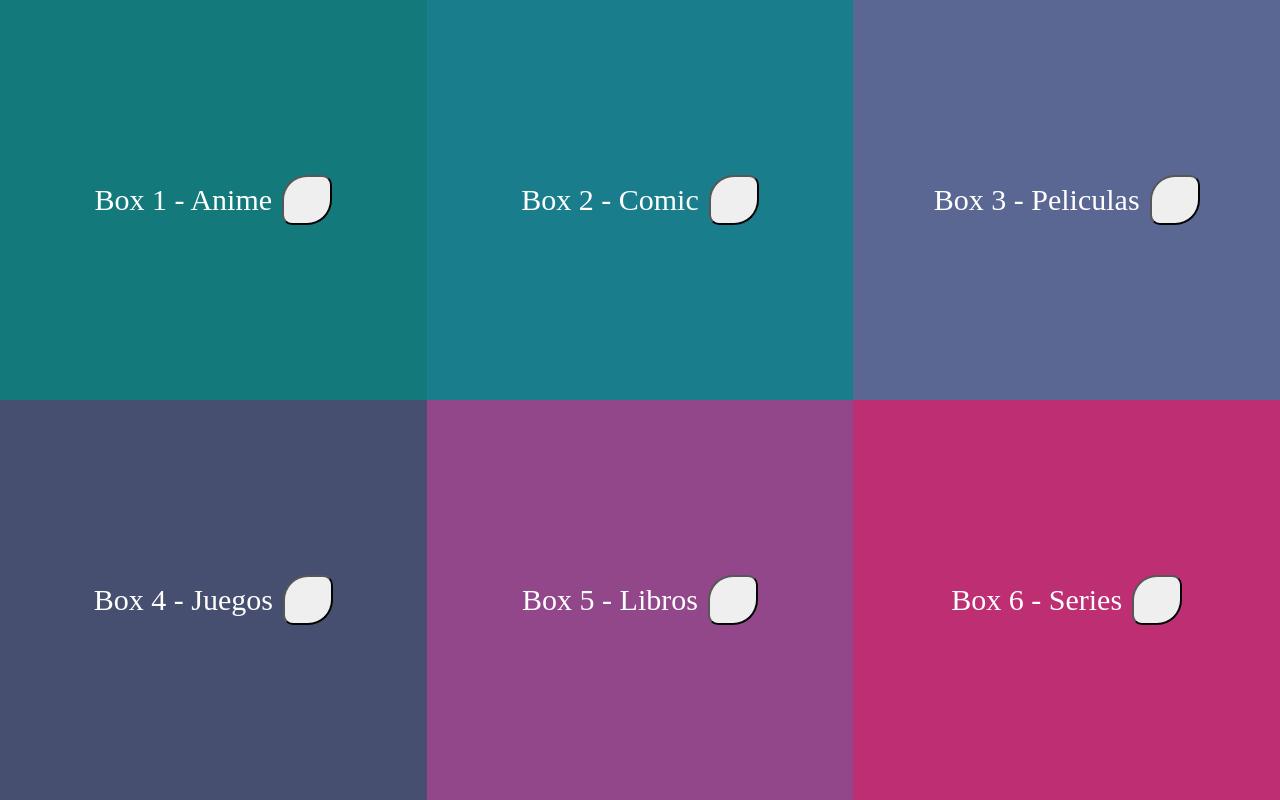
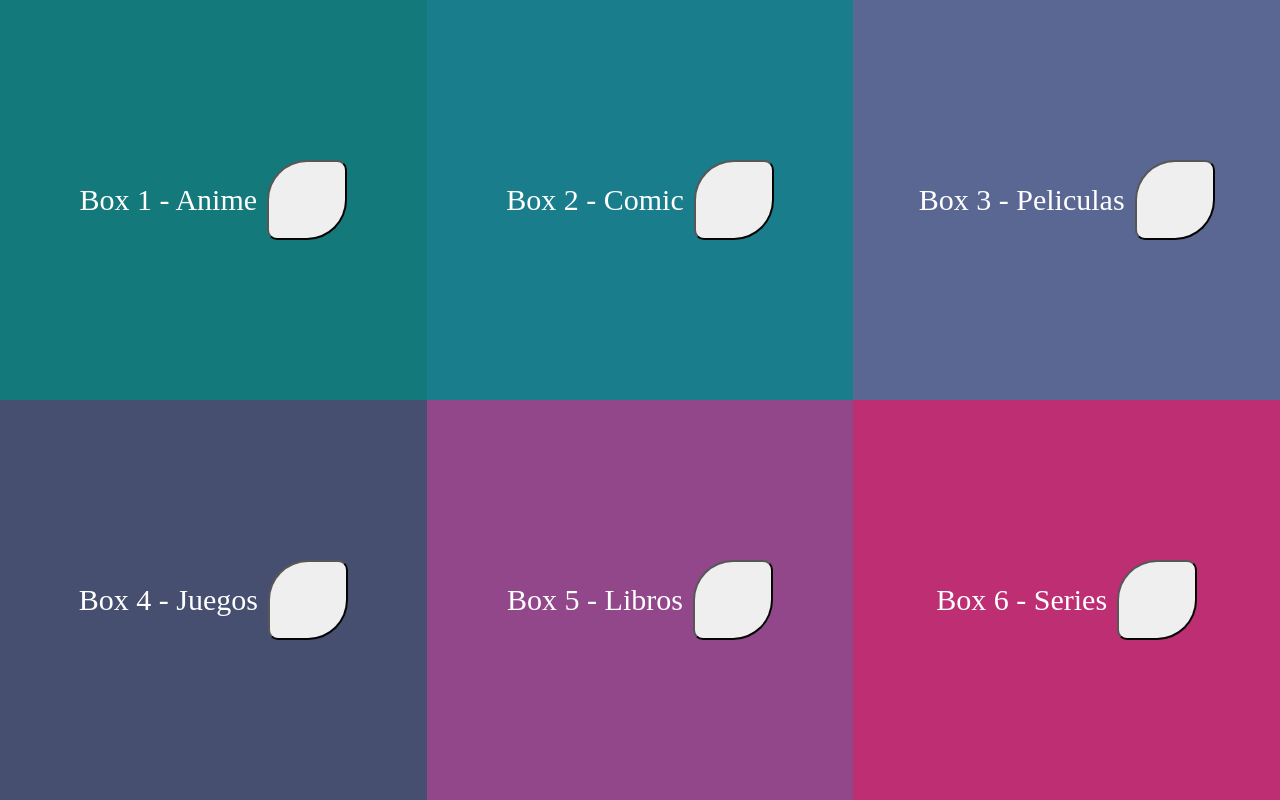
Before and after one commit to HernanAlex61ChoqueCondori8/Small-proyects, a plain HTML site: page index.html in a window 1280 px wide. Drawn offline with Linux system fonts and the light colour scheme.

Commit message:
Commiteado papu

```diff
--- a/Contenido.css
+++ b/Contenido.css
@@ -12,8 +12,8 @@
 }
 
 .Container_button{
-    height: 50px;
-    width: 50px;
+    height: 80px;
+    width: 80px;
     border-radius: 50% 10px;
     margin-left: 10px;
 }
--- a/index.html
+++ b/index.html
@@ -7,6 +7,8 @@
     <link rel="stylesheet" href="normalize.css">
     <link rel="stylesheet" href="Responsive.css">
     <link rel="stylesheet" href="Contenido.css">
+    <script src="Contralador.js"></script>
+
 </head>
 <body>
     <div class="Container">
```
